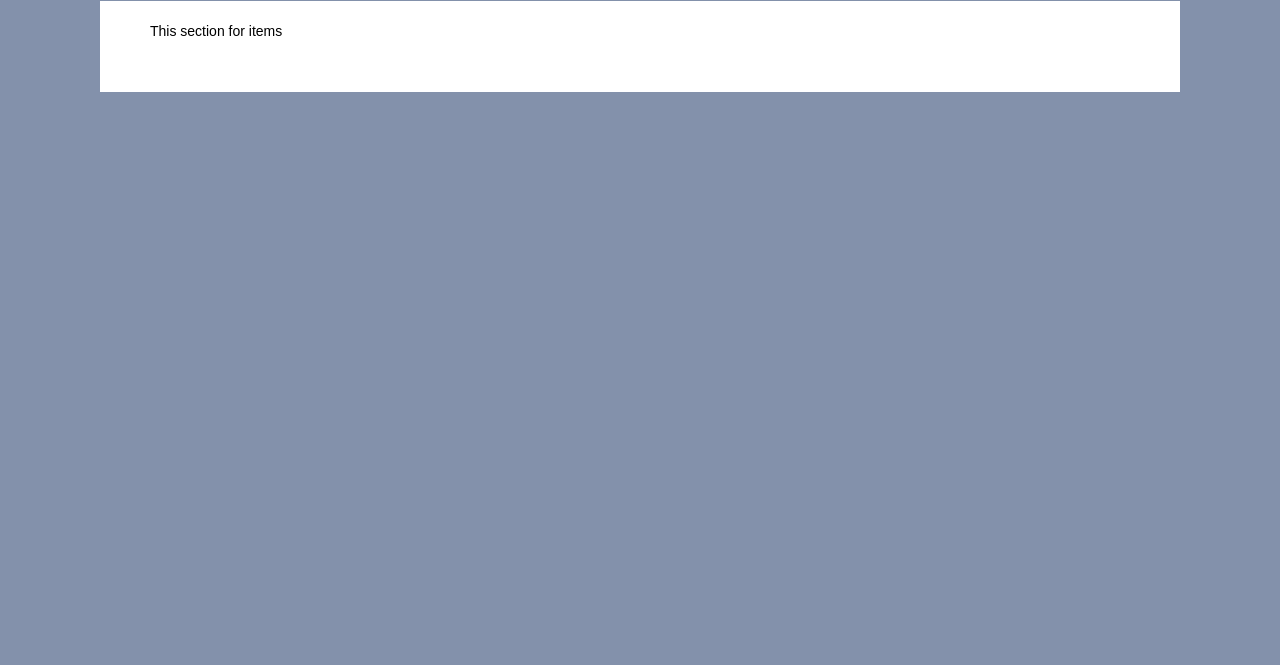
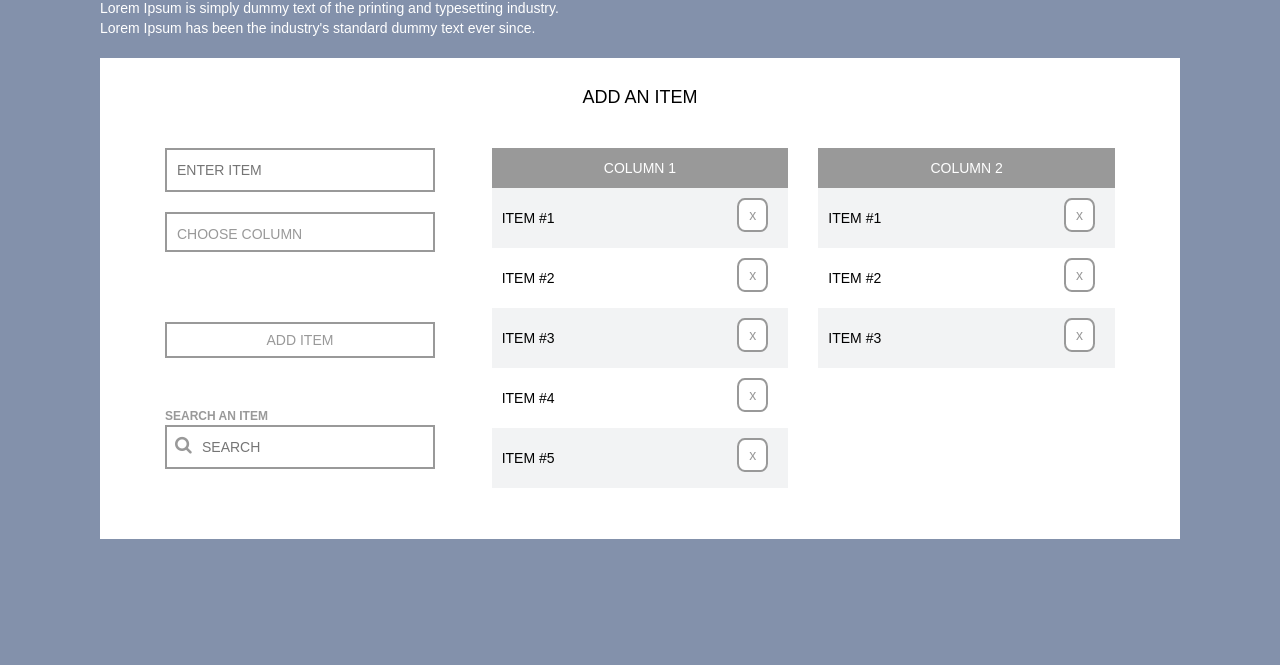
Before and after one commit to aindrayana/marvelous-todos, a plain HTML site: page src/index.html in a window 1280 px wide. Shown: the part 135-800 px from the top of the page. Drawn offline with nearby package versions, Linux system fonts and the light colour scheme; a web font is replaced by a local one.

Commit message:
build static template - section item

```diff
--- a/src/index.html
+++ b/src/index.html
@@ -5,7 +5,11 @@
     <title>Marvelous Items</title>
     <link href='https://fonts.googleapis.com/css?family=Muli:400|Merriweather:700italic' rel='stylesheet' type='text/css'>
     <link href='https://maxcdn.bootstrapcdn.com/bootswatch/3.3.6/simplex/bootstrap.min.css' rel='stylesheet'>
+    <link href='https://maxcdn.bootstrapcdn.com/font-awesome/4.5.0/css/font-awesome.min.css' rel='stylesheet'>
     <link rel="stylesheet" href="./stylesheets/style.css">
+
+    <script src="js/jquery.min.js"></script>
+    <script src="https://maxcdn.bootstrapcdn.com/bootstrap/3.3.6/js/bootstrap.min.js"></script>
   </head>
   <body>
 
@@ -21,7 +25,71 @@
       </div>
     </header>
     <section>
-      This section for items
+      <div class="container">
+        <div class="row">
+          <div class="title text-center">
+            <h4>ADD AN ITEM</h4>
+          </div>
+          <div class="item-content">
+            <!-- add item & search  -->
+            <div class="col-sm-4 add-search">
+              <div class="add-item">
+                <form>
+                  <input type="text" placeholder="ENTER ITEM">
+                  <select>
+                    <option value="" disabled selected hidden>CHOOSE COLUMN</option>
+                    <option>COLUMN 1</option>
+                    <option>COLUMN 2</option>
+                  </select>
+                  <div class="btn-pos">
+                    <button type="button" class="btn btn-custom">ADD ITEM</button>
+                  </div>
+                </form>
+              </div>
+              <div class="find-item">
+                <div class="search-label">SEARCH AN ITEM</div>
+                <span class="fa fa-search"></span>
+                <input type="text" placeholder="SEARCH">
+              </div>
+            </div><!-- .add item & search end -->
+
+            <!-- column 1 -->
+            <div class="col-sm-4 item-column">
+              <div class="column-header text-center">COLUMN 1</div>
+              <div class="column bg-odd">
+                <div class="column-odd">ITEM #1 <button type="button" class="btn btn-delete pull-right">x</button></div>
+              </div>
+              <div class="column">
+                <div class="column-even">ITEM #2 <button type="button" class="btn btn-delete pull-right">x</button></div>
+              </div>
+              <div class="column bg-odd">
+                <div class="column-odd">ITEM #3 <button type="button" class="btn btn-delete pull-right">x</button></div>
+              </div>
+              <div class="column">
+                <div class="column-even">ITEM #4 <button type="button" class="btn btn-delete pull-right">x</button></div>
+              </div>
+              <div class="column bg-odd">
+                <div class="column-odd">ITEM #5 <button type="button" class="btn btn-delete pull-right">x</button></div>
+              </div>
+
+            </div><!-- .column 1 end -->
+
+            <!-- column 2 -->
+            <div class="col-sm-4 item-column">
+              <div class="column-header text-center">COLUMN 2</div>
+              <div class="column bg-odd">
+                <div class="column-odd">ITEM #1 <button type="button" class="btn btn-delete pull-right">x</button></div>
+              </div>
+              <div class="column">
+                <div class="column-even">ITEM #2 <button type="button" class="btn btn-delete pull-right">x</button></div>
+              </div>
+              <div class="column bg-odd">
+                <div class="column-odd">ITEM #3 <button type="button" class="btn btn-delete pull-right">x</button></div>
+              </div>
+            </div><!-- .column 2 end -->
+          </div>
+        </div>
+      </div>
     </section>
 
   </body>
--- a/src/stylesheets/style.css
+++ b/src/stylesheets/style.css
@@ -9,6 +9,7 @@
 
 .border {border: 1px solid;}
 
+/* Header ------------------------------------------------------------------ */
   header {
     color: white;
     margin-bottom: 20px;
@@ -25,8 +26,111 @@
     width: 40%;
   }
 
+/* Section General --------------------------------------------------------- */
   section {
     background: #fff;
     padding: 20px 50px 50px;
 
   }
+    section .container {
+      width: 100% !important;
+    }
+    section .title {
+      margin-bottom: 40px;
+    }
+
+    /* ADD-ITEM SECTION ---------------------------------------------------- */
+    section input[type="text"],
+    section select,
+    section button {
+      font-size: 14px;
+      font-weight: 500;
+      color: #999;
+      padding: 10px;
+      width: 91%;
+      outline:none;
+      border: 2px solid #999;
+      margin: 0 0 20px;
+      border-radius: 0;
+    }
+    section select {
+      border-radius: 0px !important;
+      background: #fff;
+      height: 40px;
+
+      	display: inline-block;
+      	-webkit-appearance: none;
+      	-moz-appearance: none;
+      	appearance: none;
+      	outline: none;
+    }
+    section .add-search button {
+      background-color: #fff !important;
+      border: 2px solid #999 !important;
+      border-radius: 0px !important;
+    }
+    section .add-search button:hover {
+      background-color: #999 !important;
+    }
+    section .add-search .btn-pos {
+      margin-top: 50px;
+    }
+
+    /* SEARCH ITEM SECTION ------------------------------------------------- */
+    section .find-item {
+      margin-top: 50px;
+      position: relative;
+    }
+    section .find-item .search-label {
+      font-family: arial;
+      font-size: 12px;
+      font-weight: bold;
+      color: #999;
+    }
+    section .find-item input {
+      text-indent: 25px;
+    }
+    section .find-item .fa-search {
+      position: absolute;
+      top: 28px;
+      left: 10px;
+      color: #999;
+      font-size: 18px;
+    }
+
+    /* COLUMN -------------------------------------------------------------- */
+    .item-column .column-header {
+      background: #999;
+      color: #fff;
+      padding: 10px;
+    }
+    .item-column .column {
+      padding: 10px;
+    }
+    .item-column .bg-odd {
+      background: #F2F3F4;
+    }
+    .item-column .column-odd {
+      position: relative;
+      padding: 10px 0;
+    }
+    .item-column .column-even {
+      position: relative;
+      padding: 10px 0;
+    }
+    .item-column .column .btn-delete {
+      position: absolute;
+      top: 0px;
+      right: 10px;
+      background-color: #fff !important;
+      border: 2px solid #999 !important;
+      border-radius: 25% !important;
+      padding: 5px 10px !important;
+      width: auto;
+    }
+    .item-column .column .btn-delete:hover {
+      background-color: #ccc !important;
+    }
+    .item-column .column .btn-delete:focus {
+      color: #999;
+    }
```
Also changed, not shown: src/js/jquery.min.js (added). Lines whose indentation alone changed are shown as unchanged.
